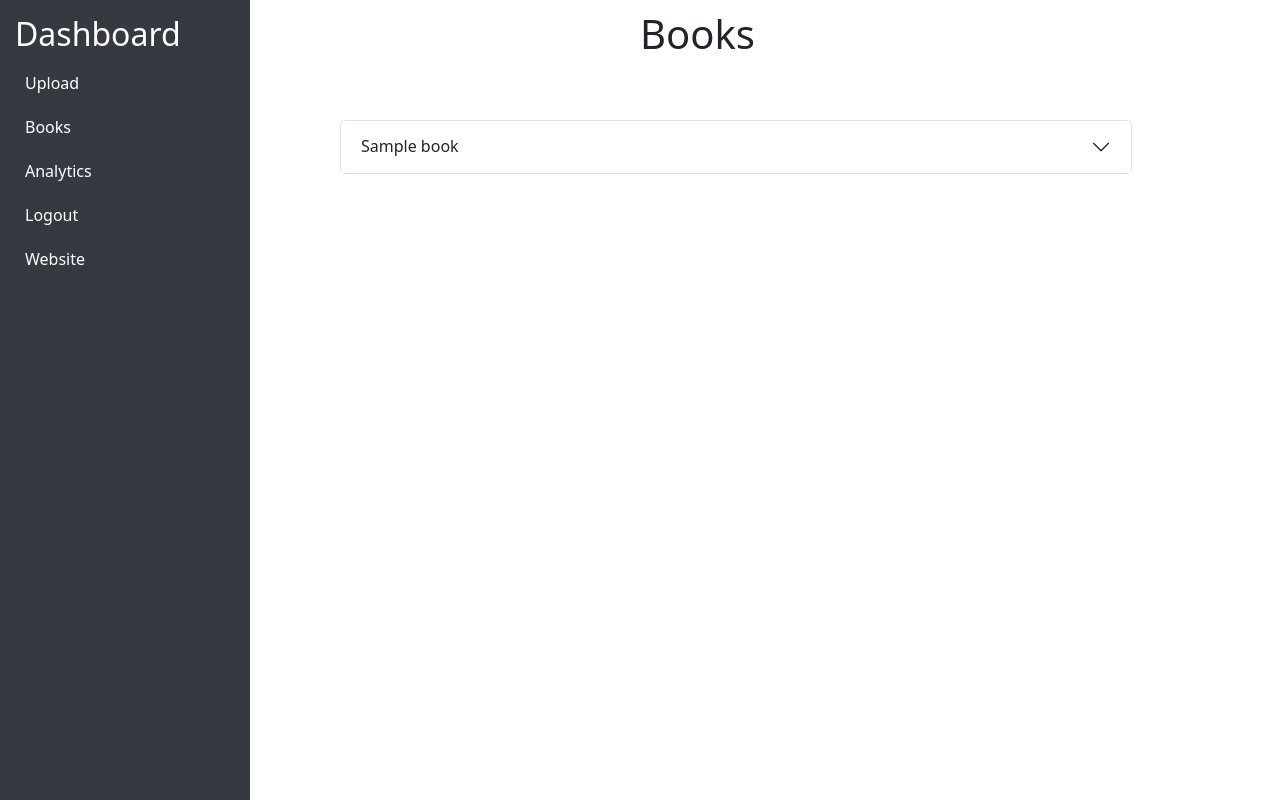
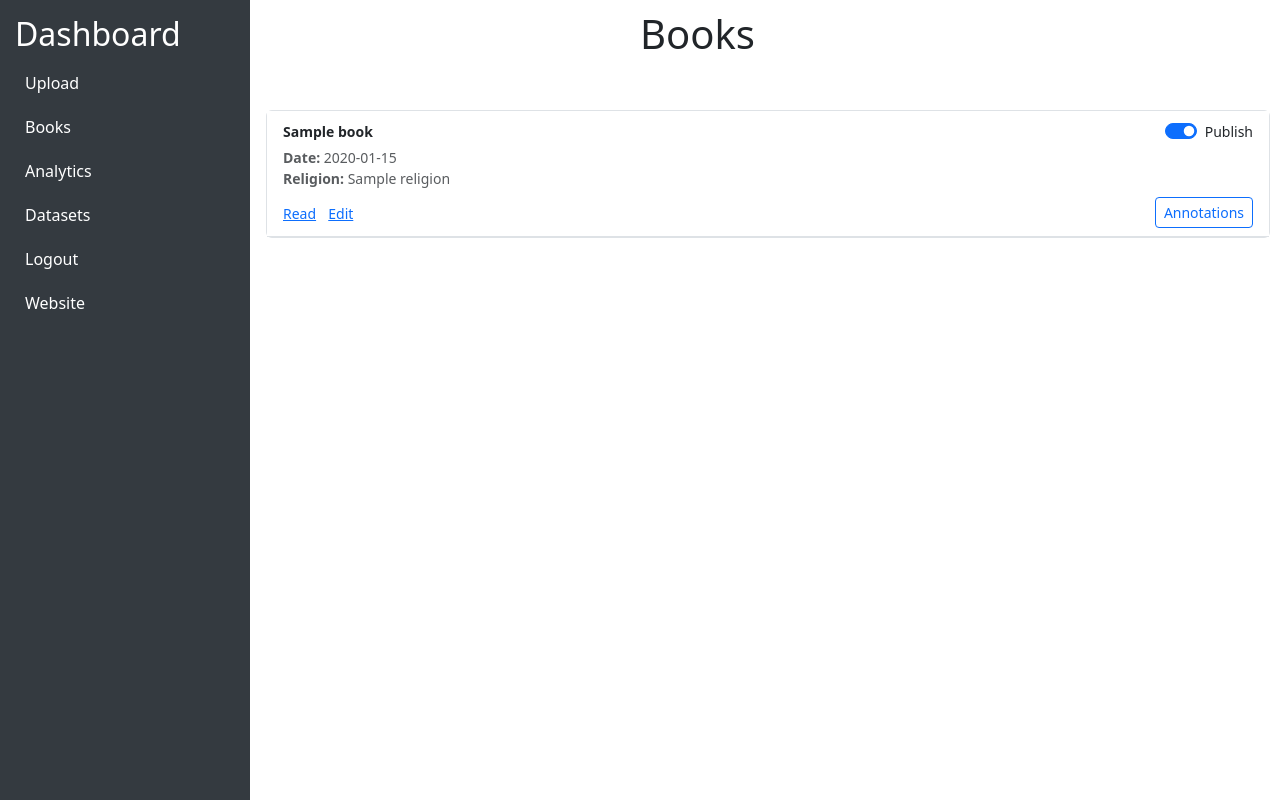
Before and after one commit to ccarson1/openwordbible, a Django app: page /dashboard/books/ in a window 1280 px wide. Run offline with Django 5.2, Linux system fonts and the light colour scheme; a user stored in the database is signed in; tables that the repository leaves empty hold one stand-in row (values such as "Sample post"); some libraries are stand-ins or nearby versions.

Commit message:
Added an annotations page

```diff
--- a/dashboard/static/dashboard/css/books.css
+++ b/dashboard/static/dashboard/css/books.css
@@ -1,8 +1,8 @@
 .content {
-    width: 65%;
-    margin-left: 25%;
+    width: 85%;
+    margin-left: 20%;
     margin-top: 100px;
-    padding: 20px;
+    padding: 10px;
     background-color: #fff;
     display: flex;
     flex-direction: column;
--- a/dashboard/templates/books.html
+++ b/dashboard/templates/books.html
@@ -13,7 +13,7 @@
 <div class="content">
 
     {% for book in books %}
-    <div class="accordion books-container" id="accordion-{{ book.id }}">
+    <!-- <div class="accordion books-container" id="accordion-{{ book.id }}">
         <div class="accordion-item">
             <h2 class="accordion-header" id="heading-{{ book.id }}">
                 <button class="accordion-button collapsed" type="button" data-bs-toggle="collapse"
@@ -27,6 +27,7 @@
                 <div class="accordion-body">
                     <p><strong>Date:</strong> {{ book.date }}</p>
                     <p><strong>Religion:</strong> {{ book.religion }}</p>
+                    <button class="btn btn-primary">Annotations</button><br><br>
                     <a href="#">Read</a> |
                     <a href="#">Edit</a>
                     <div class="form-check mt-2">
@@ -39,7 +40,36 @@
                 </div>
             </div>
         </div>
+    </div> -->
+    <div class="books-container border rounded">
+        <div class="list-group list-group-flush">
+            <div class="list-group-item py-2 px-3 border-bottom">
+                <div class="d-flex justify-content-between align-items-center">
+                    <strong class="small">{{ book.name }}</strong>
+                    <div class="form-check form-switch mb-0">
+                        <input class="form-check-input" type="checkbox" id="publish-{{ book.id }}"
+                            onchange="updatePublishStatus('{{ book.id }}')" {% if book.is_published %}checked{% endif %}>
+                        <label class="form-check-label small" for="publish-{{ book.id }}">Publish</label>
+                    </div>
+                </div>
+                <div class="text-muted small mt-1">
+                    <div><strong>Date:</strong> {{ book.date }}</div>
+                    <div><strong>Religion:</strong> {{ book.religion }}</div>
+                </div>
+                <div class="mt-2 d-flex justify-content-between align-items-center">
+                    <div>
+                        <a href="#" class="small me-2">Read</a>
+                        <a href="#" class="small me-2">Edit</a>
+                    </div>
+                    <a href="{% url 'dashboard:annotations' book.id %}" class="btn btn-sm btn-outline-primary">Annotations</a>
+
+                </div>
+            </div>
+        </div>
     </div>
+
+
+
     {% endfor %}
 
 
--- a/dashboard/templates/dashbase.html
+++ b/dashboard/templates/dashbase.html
@@ -27,6 +27,7 @@
     <a href="{% url 'dashboard:dashboard' %}">Upload</a>
     <a href="{% url 'dashboard:books' %}">Books</a>
     <a href="{% url 'dashboard:analytics' %}">Analytics</a>
+    <a href="">Datasets</a>
     <a href="{% url 'accounts:logout' %}">Logout</a>
     <a href="{% url 'home' %}">Website</a>
 </div>
--- a/dashboard/urls.py
+++ b/dashboard/urls.py
@@ -2,13 +2,14 @@ from django.urls import path
 from django.conf import settings
 from django.conf.urls.static import static
 
-from .views import dashboard, analytics, settings_view, books, update_publish_status
+from .views import dashboard, analytics, settings_view, books, update_publish_status, annotations
 
 app_name = "dashboard"
 
 urlpatterns = [
     path("", dashboard, name="dashboard"),
     path("analytics/", analytics, name="analytics"),
+    path("annotations/<int:book_id>/", annotations, name="annotations"),
     path("settings_view/", settings_view, name="settings_view"),
     path("books/", books, name="books"),
     path('books/<int:book_id>/publish/', update_publish_status, name='update_publish_status'),
--- a/dashboard/views.py
+++ b/dashboard/views.py
@@ -1,4 +1,4 @@
-from django.shortcuts import redirect, render
+from django.shortcuts import redirect, render, get_object_or_404
 from django.conf import settings
 from api.models import Book, Language, Religion, Profile
 from django.http import JsonResponse
@@ -55,6 +55,33 @@ def settings_view(request):
 
 #     return render(request, "books.html", {"books": books_data})
 
+
+def annotations(request, book_id):
+    book = get_object_or_404(Book, pk=book_id)
+
+    # Attempt to read and parse the JSON file
+    try:
+        with open(book.book_file.path, 'r', encoding='utf-8') as f:
+            content = json.load(f)
+    except FileNotFoundError:
+        content = {'error': 'File not found'}
+    except json.JSONDecodeError:
+        content = {'error': 'Invalid JSON format'}
+
+    if request.method == 'POST':
+        return JsonResponse({
+            'success': True,
+            'book_id': book.id,
+            'book_name': book.name,
+            'content': content
+        })
+
+    return render(request, "annotations.html", {
+        "book": book,
+        "content": content
+    })
+
+
 def books(request):
     # Query all books
     book_objects = Book.objects.all()
```
Also changed, not shown: dashboard/templates/annotations.html (added, +24 -0 lines).
